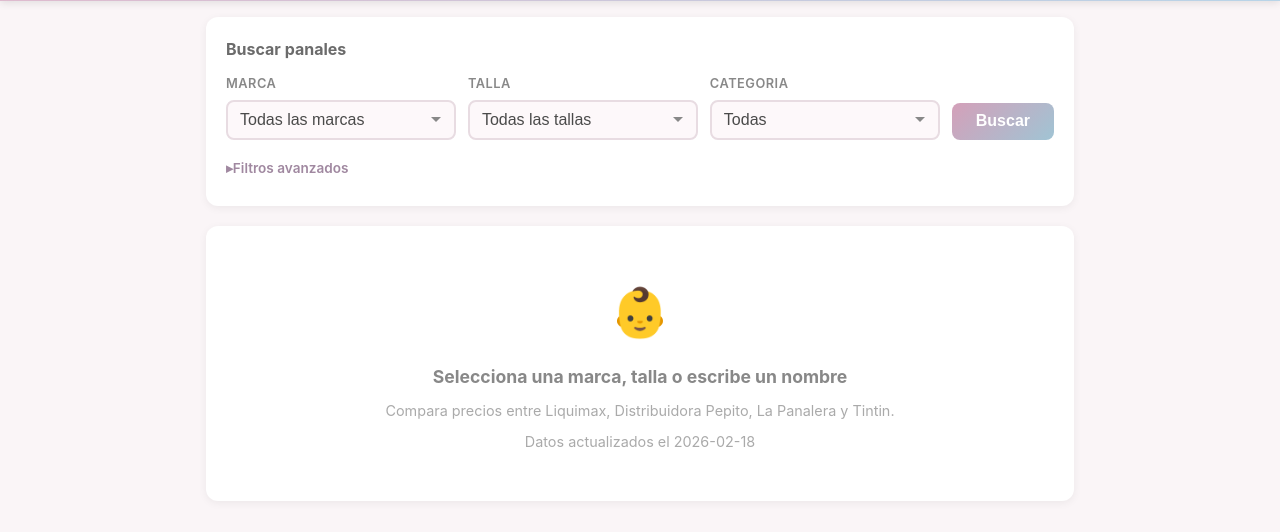
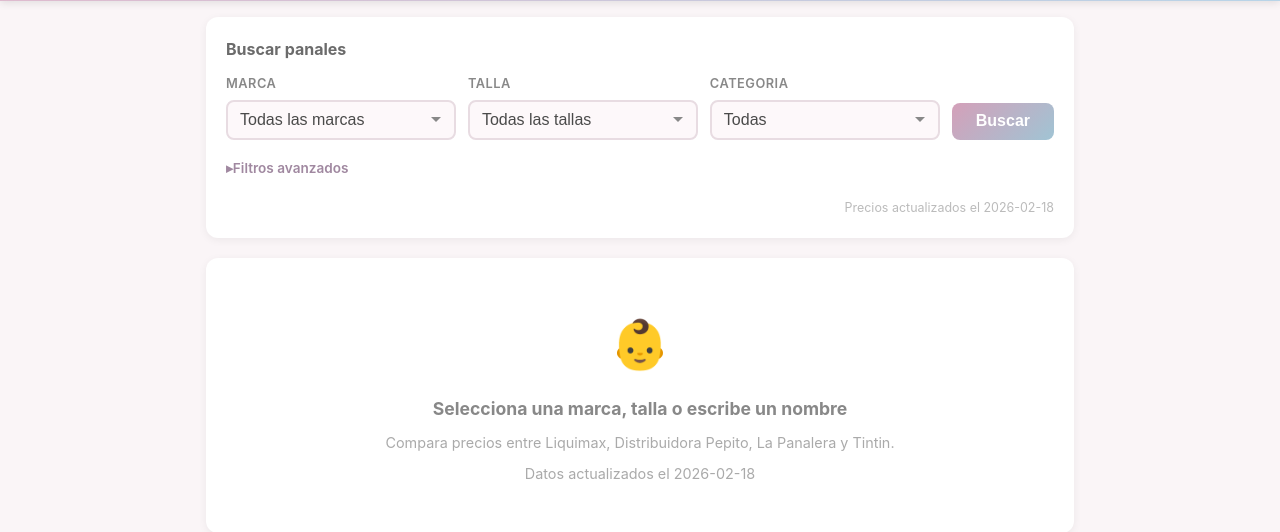
Before and after one commit to Conlei17/comparador-panales-chile, a Flask app: page / in a window 1280 px wide. Shown: the part 315-847 px from the top of the page. Run offline with Flask 3, Linux system fonts and the light colour scheme; data comes from the database, SQL or seed files in the repository.

Commit message:
Mostrar fecha de ultima actualizacion de precios en el formulario
Siempre visible debajo de los filtros avanzados.

Co-Authored-By: Claude Opus 4.6 <noreply@anthropic.com>

```diff
--- a/static/style.css
+++ b/static/style.css
@@ -495,6 +495,14 @@ tbody td {
 .nav-link--active {
   background: rgba(255, 255, 255, 0.3);
   color: #fff;
+}
+
+/* --- Fecha de actualizacion en filtros --- */
+.filtros-fecha {
+  margin-top: 0.75rem;
+  font-size: 0.78rem;
+  color: var(--text-lighter);
+  text-align: right;
 }
 
 /* --- Filtros avanzados (colapsable) --- */
--- a/templates/index.html
+++ b/templates/index.html
@@ -145,6 +145,10 @@
 
         </div>
       </details>
+
+      {% if ultima_fecha %}
+        <div class="filtros-fecha">Precios actualizados el {{ ultima_fecha[:10] }}</div>
+      {% endif %}
     </form>
 
     <!-- Info + Top por talla (bloque cohesionado) -->
```
